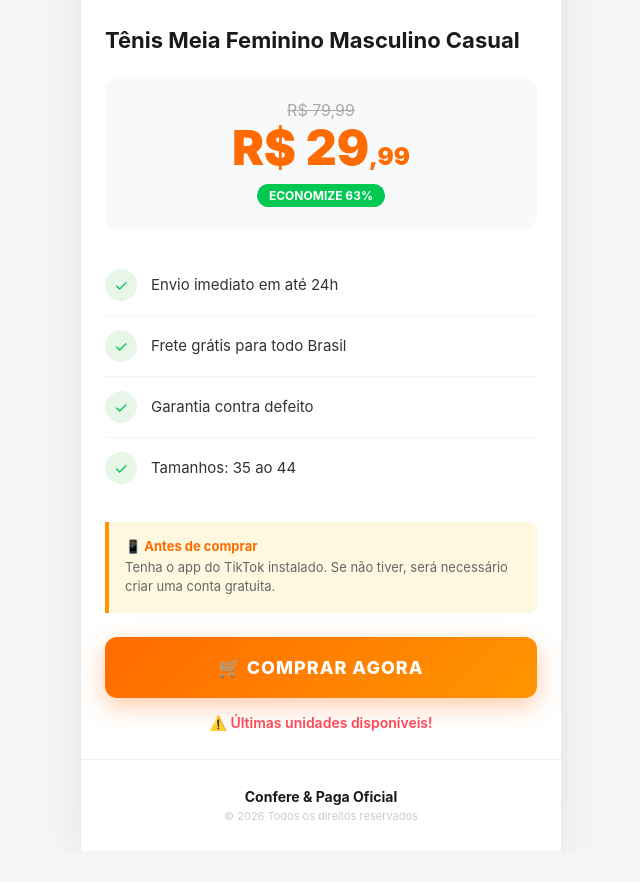
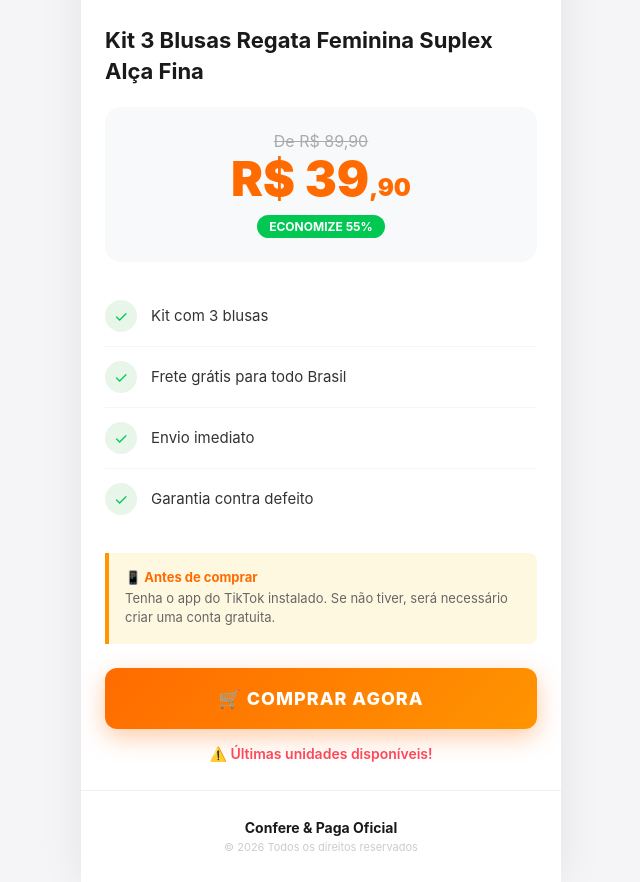
Before and after one commit to Criscevore/superdescontos, a plain HTML site: page index.html in a window 1280 px wide. Shown: the part 574-1456 px from the top of the page, without its empty margins (319-959 px from the left). Before the commit the page ends 1425 px from the top, so only its background shows below. Drawn offline with Linux system fonts and the light colour scheme.

Commit message:
Add files via upload

```diff
--- a/index.html
+++ b/index.html
@@ -234,23 +234,23 @@
             🔥 OFERTA EXCLUSIVA TIKTOK SHOP
         </div>
 
-        <img src="https://p16-oec-sg.ibyteimg.com/tos-alisg-i-aphluv4xwc-sg/185f5eb530154ff1888c864bf6fbeec7~tplv-aphluv4xwc-resize-png:630:758.png?dr=15580&t=555f072d&ps=933b5bde&shp=7745054a&shcp=9b759fb9&idc=my2&from=2001012042"
-             alt="Tênis Meia"
+        <img src="https://p16-oec-sg.ibyteimg.com/tos-alisg-i-aphluv4xwc-sg/7ada2c96711a456497a013670ebbed59~tplv-aphluv4xwc-resize-png:630:630.png?dr=15580&t=555f072d&ps=933b5bde&shp=7745054a&shcp=9b759fb9&idc=my2&from=2001012042"
+             alt="Kit 3 Blusas Regata Feminina"
              class="product-image">
 
         <div class="product-info">
-            <h1 class="product-title">Tênis Meia Feminino Masculino Casual</h1>
+            <h1 class="product-title">Kit 3 Blusas Regata Feminina Suplex Alça Fina</h1>
 
             <div class="price-card">
-                <div class="price-old">R$ 79,99</div>
-                <div class="price-new">R$ 29<span class="price-cents">,99</span></div>
-                <div class="price-save">ECONOMIZE 63%</div>
+                <div class="price-old">De R$ 89,90</div>
+                <div class="price-new">R$ 39<span class="price-cents">,90</span></div>
+                <div class="price-save">ECONOMIZE 55%</div>
             </div>
 
             <div class="features">
                 <div class="feature">
                     <div class="feature-icon">✓</div>
-                    <span class="feature-text">Envio imediato em até 24h</span>
+                    <span class="feature-text">Kit com 3 blusas</span>
                 </div>
                 <div class="feature">
                     <div class="feature-icon">✓</div>
@@ -258,11 +258,11 @@
                 </div>
                 <div class="feature">
                     <div class="feature-icon">✓</div>
-                    <span class="feature-text">Garantia contra defeito</span>
+                    <span class="feature-text">Envio imediato</span>
                 </div>
                 <div class="feature">
                     <div class="feature-icon">✓</div>
-                    <span class="feature-text">Tamanhos: 35 ao 44</span>
+                    <span class="feature-text">Garantia contra defeito</span>
                 </div>
             </div>
 
@@ -271,7 +271,7 @@
                 <div class="app-notice-text">Tenha o app do TikTok instalado. Se não tiver, será necessário criar uma conta gratuita.</div>
             </div>
 
-            <a href="https://vt.tiktok.com/ZS9BGBRESdvat-lgr7p/" class="buy-button">
+            <a href="https://vt.tiktok.com/ZS9BGcRYwuLe4-r4EzT/" class="buy-button">
                 🛒 COMPRAR AGORA
             </a>
 
```
